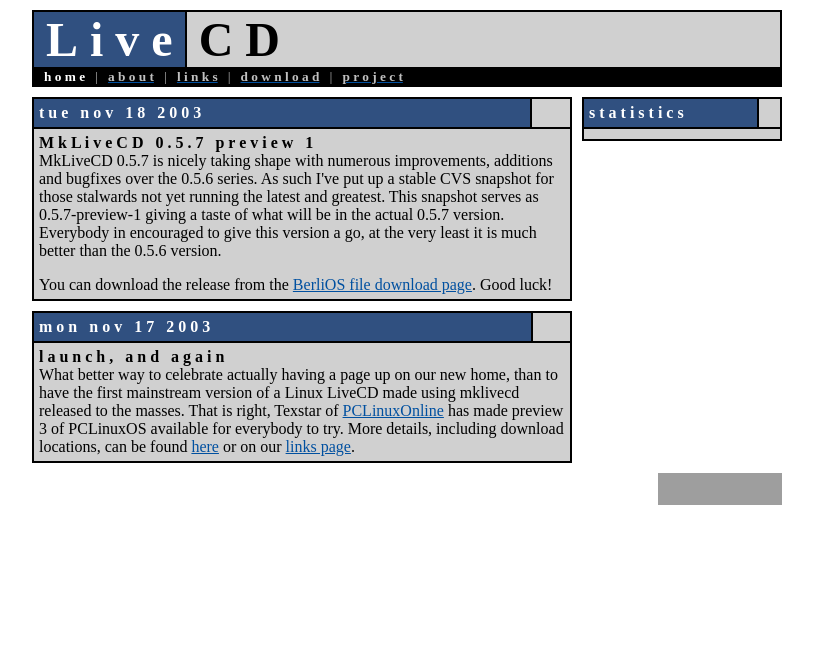
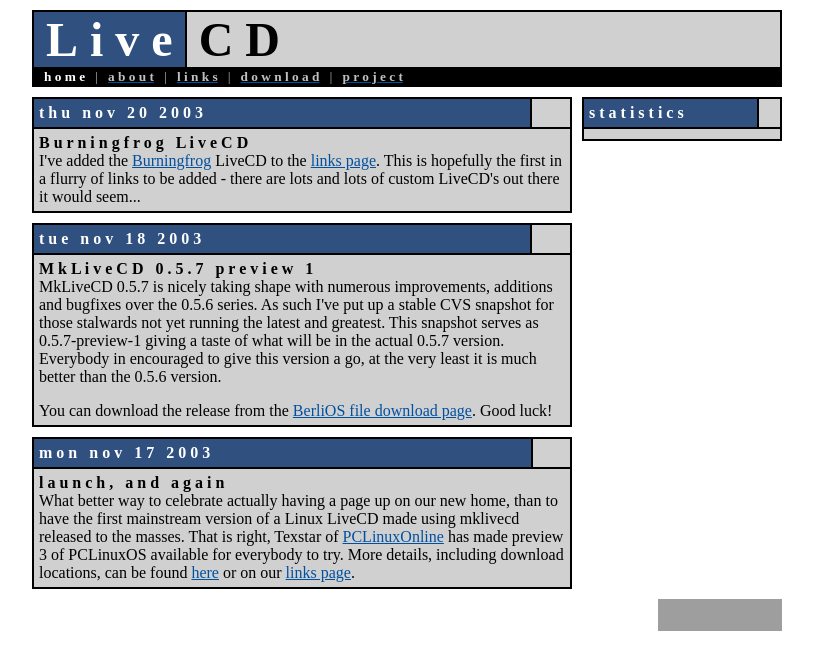
Before and after one commit to BackupTheBerlios/livecd, a PHP site: page / in a window 1280 px wide. Shown: the top 670 px of the page, without its empty margins (233-1046 px from the left). Run offline with PHP 8.4, Linux system fonts and the light colour scheme; grey boxes are pictures that could not be loaded.

Commit message:
Remember that the Burningfrog CD has been added to links.php

```diff
--- a/livecd-www/index.php
+++ b/livecd-www/index.php
@@ -39,6 +39,23 @@
 			<tr><td height="10"></td></tr>
 			<tr><td valign="top">
 				<table width="100%" border="0" cellspacing="0" cellpadding="0">
+					<tr><td bgcolor="#000000">
+						<table width=100% border=0 cellspacing=2 cellpadding=5 cols=2>
+							<tr><td bgcolor=#305080 nowrap>
+								<b><font color=#ffffff>t h u &nbsp; n o v &nbsp; 2 0 &nbsp; 2 0 0 3 &nbsp;</font></b>
+							</td>
+							<td bgcolor=#d0d0d0 nowrap>
+								<b>&nbsp;</b>
+							</td></tr>
+							<tr><td colspan=2 bgcolor=#d0d0d0>
+								<b>B u r n i n g f r o g &nbsp; L i v e C D</b><br>
+								I've added the <a href="http://www.burningfrog.be">Burningfrog</a> LiveCD to the <a href="links.php">links page</a>. This is hopefully the first in a flurry of links to be added - there are lots and lots of custom LiveCD's out there it would seem...
+							</td></tr>
+						</table>
+					</td></tr>
+				</table>
+				<table width="100%" border="0" cellspacing="0" cellpadding="0">
+					<tr><td height="10"></td></tr>
 					<tr><td bgcolor="#000000">
 						<table width=100% border=0 cellspacing=2 cellpadding=5 cols=2>
 							<tr><td bgcolor=#305080 nowrap>
```
